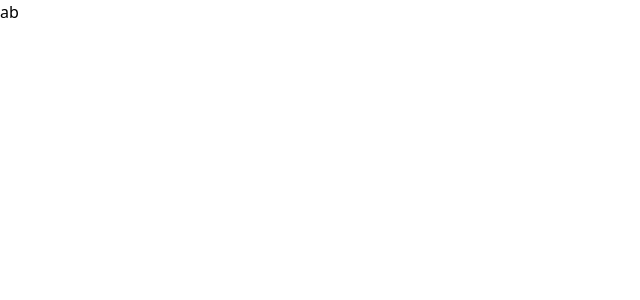
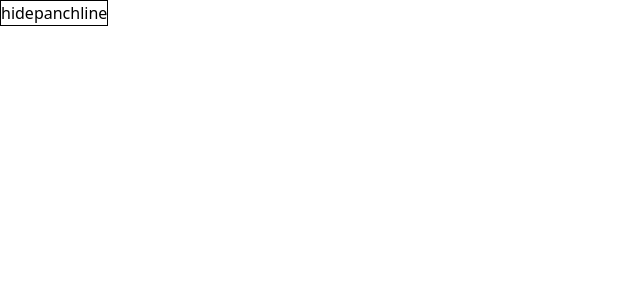
Before and after one commit to system-Barinda/React-project-of-learning, a React (Vite) app in the folder React_learning/: page / in a window 1280 px wide. Shown: the top 300 px of the page, without its empty margins (0-640 px from the left). Built offline with nearby package versions, Linux system fonts and the light colour scheme.

Commit message:
chore:done to update

```diff
--- a/React_learning/src/page/scrimber1.jsx
+++ b/React_learning/src/page/scrimber1.jsx
@@ -1,13 +1,27 @@
+// import React from "react"
+// export default function App() {
+//     const [unreadMessages, setUnreadMessages] = React.useState(["a", "b"])
+//     return (
+//         <div>
+//             <h1>{unreadMessages}</h1>
+//         </div>
+//     )
+// }
+
 import React from "react"
 
 export default function App() {
-    const [unreadMessages, setUnreadMessages] = React.useState(["a", "b"])
+    const [unreadMessages, setUnreadMessages] = React.useState(true)
 
+     function toggleBtn(){
+        if(unreadMessages === true) {setUnreadMessages(false)}
+    else {setUnreadMessages(true)}
 
+     }
 
     return (
         <div>
-            <h1>{unreadMessages}</h1>
+          <button className="border" onClick={toggleBtn}>{unreadMessages ? "hide" : "show"}panchline</button>
         </div>
     )
 }
```
